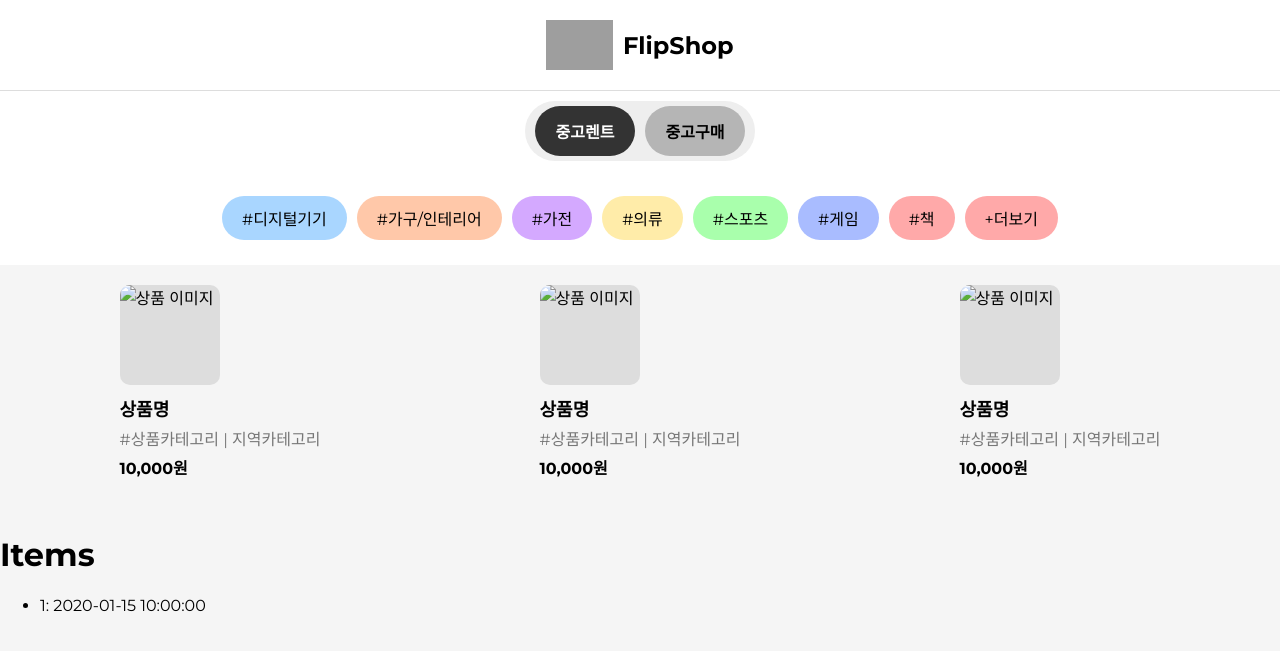
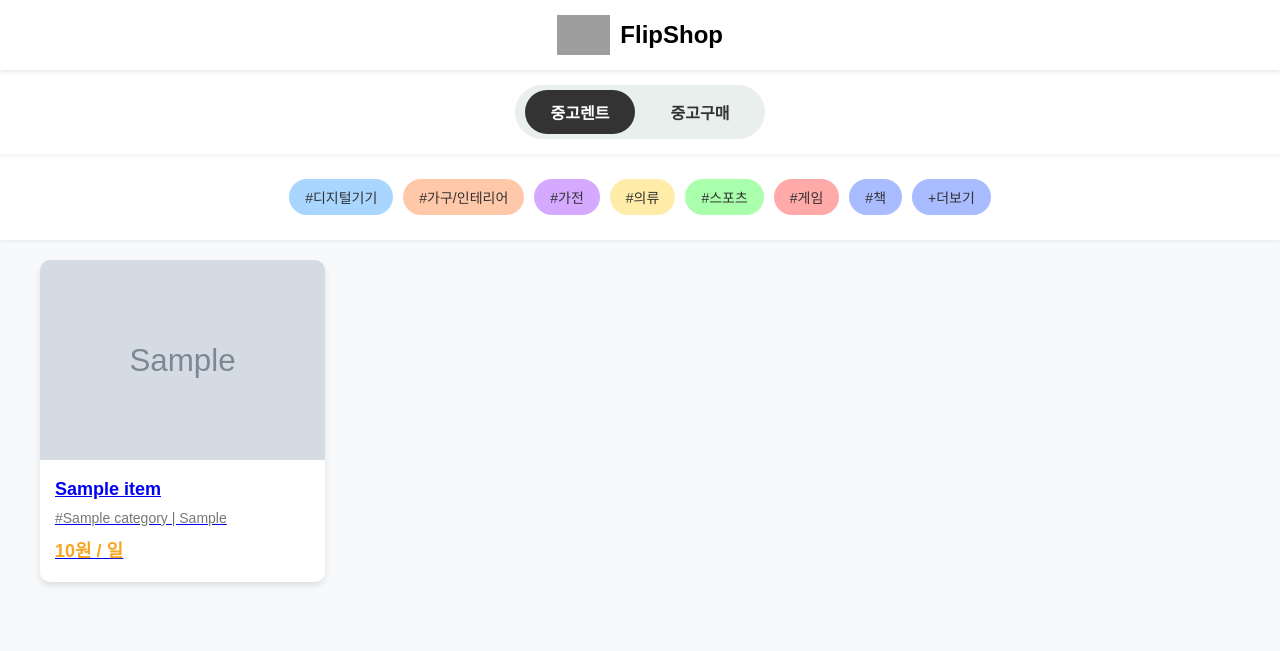
Before and after one commit to elilim09/FlipShop, a FastAPI app: template app/templates/home.html in a window 1280 px wide. Shown: the top 651 px of the page. Run offline with FastAPI, Linux system fonts and the light colour scheme; the template is opened without the code that fills it: most values are stand-ins (such as "Sample title", 1, 10 or a date in 2020); some libraries are stand-ins or nearby versions; grey boxes are pictures that could not be loaded.

Commit message:
- home.html 디자인 개선; 아이템 표시 방식을 카드형식으로 변경. - create_item실행 url변경. - item_detail.html 디자인 일부 개선 및 카테고리 정보 표시가능 - signup.html 개발 중

```diff
--- a/app/templates/create_item.html
+++ b/app/templates/create_item.html
@@ -143,7 +143,7 @@
 
 
     try {
-        const response = await fetch('/items/', {
+        const response = await fetch('/create_item/', {
             method: 'POST',
             body: formData
         });
--- a/app/templates/home.html
+++ b/app/templates/home.html
@@ -1,147 +1,176 @@
-
 <!DOCTYPE html>
 <html lang="ko">
 <head>
     <meta charset="UTF-8">
     <meta name="viewport" content="width=device-width, initial-scale=1.0">
     <title>FlipShop</title>
-    <link href="https://fonts.googleapis.com/css2?family=Montserrat:wght@400;700&display=swap" rel="stylesheet">
+    <link href="https://fonts.googleapis.com/css2?family=Noto+Sans+KR:wght@400;700&display=swap" rel="stylesheet">
     <style>
+        :root {
+            --primary-color: #00FFB2;
+            --secondary-color: #F5A623;
+            --background-color: #F8F9FA;
+            --text-color: #333333;
+            --light-gray: #e9efed;
+        }
+
         body {
             font-family: 'Montserrat', Arial, sans-serif;
             margin: 0;
             padding: 0;
-            background-color: #f5f5f5;
-            overflow-x: hidden;
+            background-color: var(--background-color);
+            color: var(--text-color);
         }
+
         .header {
             display: flex;
             justify-content: center;
             align-items: center;
-            padding: 20px;
+            padding: 15px;
             background-color: #ffffff;
-            border-bottom: 1px solid #ddd;
+            box-shadow: 0 2px 4px rgba(0,0,0,0.1);
             position: sticky;
             top: 0;
             z-index: 1000;
         }
+
         .header img {
-            height: 50px;
+            height: 40px;
             margin-right: 10px;
         }
+
         .header h1 {
             font-size: 24px;
             margin: 0;
+            color: #000000;
         }
+
         .nav {
             display: flex;
             justify-content: center;
-            padding: 10px;
+            padding: 15px;
             background-color: #ffffff;
             position: sticky;
             top: 70px;
-            z-index: 1000;
+            z-index: 999;
+            box-shadow: 0 2px 4px rgba(0,0,0,0.05);
         }
+
         .nav-stack {
-            background-color: #eeeeee;
+            background-color: var(--light-gray);
             border-radius: 30px;
             display: flex;
             padding: 5px;
-            width: 220px;
-            height: 50px;
+            width: 240px;
         }
+
         .nav button {
             border: none;
-            border-radius: 30px;
-            background-color: #b5b5b5;
+            border-radius: 25px;
+            background-color: transparent;
             padding: 10px 20px;
             margin: 0 5px;
             cursor: pointer;
             font-size: 16px;
             font-weight: 700;
-            color: #000;
-            transition: background-color 0.3s;
-            height: 50px;
+            color: var(--text-color);
+            transition: all 0.3s ease;
             flex: 1;
         }
+
         .nav button.active {
             background-color: #333333;
-            color: #fff;
+            color: #ffffff;
         }
-        .nav button:hover {
-            background-color: #777777;
+
+        .nav button:hover:not(.active) {
+            background-color: rgba(74, 144, 226, 0.1);
         }
+
         .tags {
             display: flex;
             justify-content: center;
             flex-wrap: wrap;
             padding: 20px;
             background-color: white;
+            box-shadow: 0 2px 4px rgba(0,0,0,0.05);
         }
+
         .tags div {
-            background-color: #ddd;
-            padding: 10px 20px;
+            padding: 8px 16px;
             margin: 5px;
-            border-radius: 30px;
+            border-radius: 20px;
             cursor: pointer;
+            transition: transform 0.2s ease, box-shadow 0.2s ease;
+            font-size: 14px;
         }
+
+        .tags div:hover {
+            transform: translateY(-2px);
+            box-shadow: 0 2px 4px rgba(0,0,0,0.1);
+        }
+
         .tags .blue { background-color: #A9D6FF; }
         .tags .orange { background-color: #FFC8A9; }
         .tags .purple { background-color: #D4A9FF; }
         .tags .yellow { background-color: #FFECA9; }
         .tags .green { background-color: #A9FFAC; }
-        .tags .red { background-color: #A9BCFF; }
-        .tags .lightblue { background-color: #FFA9A9; }
+        .tags .red { background-color: #FFA9A9; }
+        .tags .lightblue { background-color: #A9BCFF; }
+
         .product-list {
             padding: 20px;
-            display: flex;
-            flex-direction: column;
-            align-items: center;
+            display: grid;
+            grid-template-columns: repeat(auto-fill, minmax(280px, 1fr));
+            gap: 20px;
+            max-width: 1200px;
+            margin: 0 auto;
         }
+
         .product {
-            display: flex;
-            align-items: center;
-            margin-bottom: 10px;
-            width: 80%;
-            max-width: 600px;
+            background-color: #ffffff;
+            border-radius: 10px;
+            overflow: hidden;
+            box-shadow: 0 4px 6px rgba(0,0,0,0.1);
+            transition: transform 0.3s ease, box-shadow 0.3s ease;
         }
+
+        .product:hover {
+            transform: translateY(-5px);
+            box-shadow: 0 6px 12px rgba(0,0,0,0.15);
+        }
+
         .product img {
-            width: 100px;
-            height: 100px;
-            background-color: #ddd;
-            margin-right: 20px;
-            border-radius: 10px;
+            width: 100%;
+            height: 200px;
+            object-fit: cover;
         }
+
         .product .details {
-            flex-grow: 1;
+            padding: 15px;
         }
+
         .product .details h2 {
             font-size: 18px;
-            margin: 0;
+            margin: 0 0 10px 0;
         }
+
         .product .details p {
             color: #777;
             margin: 5px 0;
+            font-size: 14px;
         }
+
         .product .details .price {
-            color: #000;
+            color: var(--secondary-color);
             font-weight: bold;
+            font-size: 18px;
+            margin-top: 10px;
         }
-        @media (min-width: 768px) {
+
+        @media (max-width: 768px) {
             .product-list {
-                display: grid;
-                grid-template-columns: repeat(3, 1fr);
-                gap: 20px;
-                justify-items: center;
-            }
-            .product {
-                width: auto;
-                max-width: none;
-                flex-direction: column;
-                align-items: flex-start;
-            }
-            .product img {
-                margin-bottom: 10px;
+                grid-template-columns: repeat(auto-fill, minmax(250px, 1fr));
             }
         }
     </style>
@@ -167,37 +196,20 @@
         <div class="lightblue">#책</div>
         <div class="lightblue">+더보기</div>
     </div>
+
     <div class="product-list">
+        {% for item in items %}
         <div class="product">
-            <img src="https://via.placeholder.com/100" alt="상품 이미지">
+            <a href="/items/{{ item.id }}">
+            <img src="{{ item.image_url }}" alt="{{ item.name }}">
             <div class="details">
-                <h2>상품명</h2>
-                <p>#상품카테고리 | 지역카테고리</p>
-                <p class="price">10,000원</p>
+                <h2>{{ item.name }}</h2>
+                <p>#{{ item.category }} | {{ item.local_category }}</p>
+                <p class="price">{{ item.price_per_day }}원 / 일</p>
             </div>
+            </a>
         </div>
-        <div class="product">
-            <img src="https://via.placeholder.com/100" alt="상품 이미지">
-            <div class="details">
-                <h2>상품명</h2>
-                <p>#상품카테고리 | 지역카테고리</p>
-                <p class="price">10,000원</p>
-            </div>
-        </div>
-        <div class="product">
-            <img src="https://via.placeholder.com/100" alt="상품 이미지">
-            <div class="details">
-                <h2>상품명</h2>
-                <p>#상품카테고리 | 지역카테고리</p>
-                <p class="price">10,000원</p>
-            </div>
-        </div>
+        {% endfor %}
     </div>
-    <h1>Items</h1>
-    <ul>
-        {% for item in items %}
-            <li>{{ item.id }}: {{ item.item_date }}</li>
-        {% endfor %}
-    </ul>
 </body>
 </html>
--- a/main.py
+++ b/main.py
@@ -25,7 +25,7 @@ from sqlalchemy import insert, select, desc
 Base = declarative_base()
 
 ACCESS_TOKEN_EXPIRE_MINUTES = 43200  # 토큰 만료 시간 설정
-DROP_API_KEY = "sl.B-OatjwaPqfqsC_azcpc3Xko4AzbJJc7cL_PImJM-wJ8g0eyrPNhYILuF_Aa_4IuMNYOnm8mwftM5qJznK64vX1Nb1ANcuTUSH_tVvN8pk0_PCLKPt-tnK4Ni45tr6OABplv9dDicfeoPBFpJ9YCGBM"
+DROP_API_KEY = "sl.B-r4vU7LPBpj-Ww-tUC3cD8L-8fz4Ea-JAW7r_GAq4zMVe8Ffp7ez3xmmGTHxI-X8o0xuUknvi9aqUy8nsPYB0us4Gq8wpTjpuzNYwhUUA4WCGJnNOQYtoaaepPP9QLy1fljTDZWdrJdIwJESb2HepY"
 dbx = dropbox.Dropbox(DROP_API_KEY)
 SQLALCHEMY_DATABASE_URL="mysql://root:0p0p0p0P!!@svc.sel5.cloudtype.app:32764/flipdb"
 engine = create_engine(SQLALCHEMY_DATABASE_URL)
@@ -161,11 +161,6 @@ async def postsignup(
 
     return templates.TemplateResponse("login.html", {"request": request})
 
-
-@app.get("/")
-async def read_root():
-    return {"message": "Welcome to FlipShop API"}
-
 # Users
 @app.post("/users/", response_model=dict)
 async def create_user(username: str, password: str):
@@ -192,7 +187,11 @@ async def login_for_access_token(form_data: OAuth2PasswordRequestForm = Depends(
     return {"access_token": access_token, "token_type": "bearer"}
 
 #items
-@app.post("/items/")
+@app.get("/create_item")
+async def create_item_page(request: Request):
+    return templates.TemplateResponse("create_item.html", {'request': request})
+
+@app.post("/create_item/")
 async def create_item(
     name: str = Form(...),
     category: str = Form(...),
@@ -261,6 +260,10 @@ async def create_item(
         "available": True
     }
 
-@app.get("/create_item")
-async def create_item_page(request: Request):
-    return templates.TemplateResponse("create_item.html", {'request': request})
+@app.get("/items/{item_id}")
+async def item_detail(item_id: int, request: Request):
+    query = select(items).where(items.c.id == item_id)
+    item = await database.fetch_one(query)
+    if not item:
+        raise HTTPException(status_code=404, detail="Item not found")
+    return templates.TemplateResponse("item_detail.html", {"request": request, "item": item})
```
Also changed, not shown: app/templates/item_detail.html (+6 -4 lines), app/templates/signup.html (added, +29 -0 lines).
